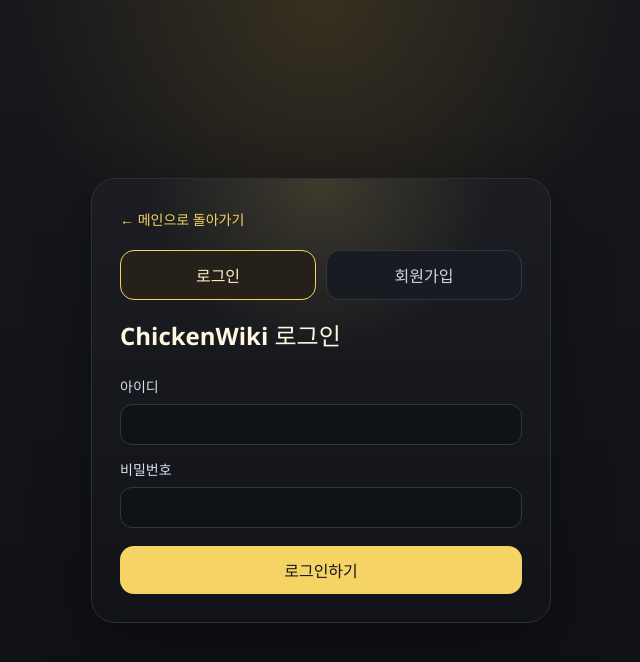
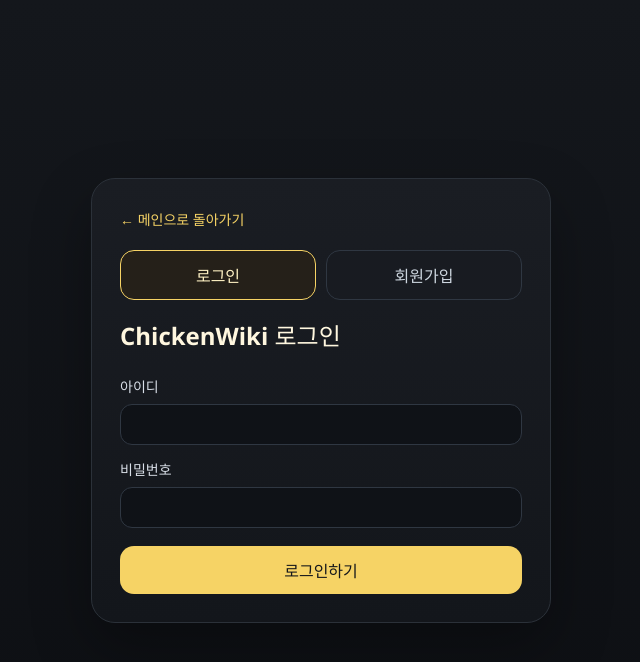
Before and after one commit to JinwooLeeDev/ChickenWiki, a React app in the folder frontend/: page /login in a window 1280 px wide. Shown: the top 662 px of the page, without its empty margins (319-959 px from the left). Built offline with nearby package versions, Linux system fonts and the light colour scheme; the HTML template or start-up script is replaced by a standard one.

Commit message:
feat : 브랜드별 ui 통일

```diff
--- a/frontend/src/components/BrandDetailPage.jsx
+++ b/frontend/src/components/BrandDetailPage.jsx
@@ -2,6 +2,55 @@ import React, { useEffect, useState } from "react";
 import { useParams, useNavigate } from "react-router-dom";
 import Header from "./Header";
 import { getBrand, getBrandMenus } from "../services/api";
+
+const pageStyles = {
+  pageBackdrop: {
+    minHeight: "100vh",
+    background: "linear-gradient(180deg, #14171c 0%, #0d0f13 100%)",
+  },
+  contentWrap: {
+    padding: 28,
+    maxWidth: 1100,
+    margin: "0 auto",
+  },
+  pageShell: {
+    marginTop: 24,
+    padding: "28px 24px 32px",
+    borderRadius: 24,
+    background: "linear-gradient(180deg, #181b21 0%, #111318 100%)",
+    border: "1px solid #252b33",
+    boxShadow: "0 24px 48px rgba(0, 0, 0, 0.2)",
+  },
+  hero: {
+    padding: "32px 28px",
+    borderRadius: 20,
+    background: "linear-gradient(180deg, #20242b 0%, #171a20 100%)",
+    border: "1px solid #303744",
+    boxShadow: "0 18px 36px rgba(0, 0, 0, 0.16)",
+  },
+  menuGrid: {
+    display: "flex",
+    gap: 16,
+    flexWrap: "wrap",
+    justifyContent: "center",
+    alignItems: "stretch",
+  },
+  menuCard: {
+    background: "linear-gradient(180deg, #1a1d23 0%, #13161b 100%)",
+    padding: 16,
+    borderRadius: 16,
+    width: 280,
+    minHeight: 360,
+    color: "white",
+    display: "flex",
+    flexDirection: "column",
+    gap: 8,
+    cursor: "pointer",
+    transition: "transform 0.2s, box-shadow 0.2s, border-color 0.2s",
+    border: "1px solid #2d333c",
+    boxShadow: "0 12px 28px rgba(0, 0, 0, 0.18)",
+  },
+};
 
 function formatPrice(value) {
   if (typeof value !== "number") {
@@ -35,29 +84,17 @@ export default function BrandDetailPage() {
   function MenuCard({ menu }) {
     return (
       <div
-        style={{
-          background: "linear-gradient(180deg, #1f1f1f 0%, #171717 100%)",
-          padding: 16,
-          borderRadius: 14,
-          width: 280,
-          minHeight: 360,
-          color: "white",
-          display: "flex",
-          flexDirection: "column",
-          gap: 8,
-          cursor: "pointer",
-          transition: "transform 0.2s, box-shadow 0.2s",
-          border: "1px solid #2a2a2a",
-          boxShadow: "0 10px 24px rgba(0, 0, 0, 0.18)",
-        }}
+        style={pageStyles.menuCard}
         onClick={() => navigate(`/menu/${menu.id}`)}
         onMouseEnter={(e) => {
           e.currentTarget.style.transform = "scale(1.05)";
           e.currentTarget.style.boxShadow = "0 18px 32px rgba(0, 0, 0, 0.28)";
+          e.currentTarget.style.borderColor = "#495363";
         }}
         onMouseLeave={(e) => {
           e.currentTarget.style.transform = "scale(1)";
-          e.currentTarget.style.boxShadow = "0 10px 24px rgba(0, 0, 0, 0.18)";
+          e.currentTarget.style.boxShadow = pageStyles.menuCard.boxShadow;
+          e.currentTarget.style.borderColor = "#2d333c";
         }}
       >
         <img
@@ -102,21 +139,32 @@ export default function BrandDetailPage() {
 
   if (!brand) {
     return (
-      <div style={{ padding: 28, maxWidth: 1100, margin: "0 auto" }}>
+      <div style={pageStyles.pageBackdrop}>
+        <div style={pageStyles.contentWrap}>
           <Header />
           <div style={{ textAlign: "center", marginTop: 48, color: "#9aa6b2" }}>
             {"\uB85C\uB529 \uC911..."}
+          </div>
         </div>
       </div>
     );
   }
 
   return (
-    <div style={{ padding: 28, maxWidth: 1100, margin: "0 auto" }}>
+    <div style={pageStyles.pageBackdrop}>
+      <div style={pageStyles.contentWrap}>
         <Header />
-      <section style={{ marginTop: 24 }}>
-        <h1 style={{ fontSize: "2em", marginBottom: 16 }}>{`${brand.name} \uBA54\uB274`}</h1>
-        <div style={{ display: "flex", gap: 16, flexWrap: "wrap", justifyContent: "center", alignItems: "stretch" }}>
+        <section style={pageStyles.pageShell}>
+          <div style={pageStyles.hero}>
+            <div style={{ color: "#c8d0da", fontSize: 13, fontWeight: 700, marginBottom: 10 }}>
+              {"\uBE0C\uB79C\uB4DC \uC0C1\uC138"}
+            </div>
+            <h1 style={{ fontSize: "2em", marginTop: 0, marginBottom: 10 }}>{`${brand.name} \uBA54\uB274`}</h1>
+            <p style={{ marginTop: 0, marginBottom: 24, color: "#9aa6b2", lineHeight: 1.6 }}>
+              {"\uBE0C\uB79C\uB4DC\uB97C \uBC14\uAFD4\uB3C4 \uD398\uC774\uC9C0 \uBC30\uACBD \uD1A4\uC740 \uAC19\uAC8C \uC720\uC9C0\uB418\uB3C4\uB85D \uC815\uB9AC\uD55C \uBA54\uB274 \uBAA9\uB85D\uC785\uB2C8\uB2E4."}
+            </p>
+          </div>
+          <div style={{ ...pageStyles.menuGrid, marginTop: 24 }}>
             {menus.length === 0 ? (
               <div style={{ color: "#9aa6b2" }}>{"\uBA54\uB274\uAC00 \uC5C6\uC2B5\uB2C8\uB2E4."}</div>
             ) : (
@@ -125,5 +173,6 @@ export default function BrandDetailPage() {
           </div>
         </section>
       </div>
+    </div>
   );
 }
--- a/frontend/src/components/LoginPage.jsx
+++ b/frontend/src/components/LoginPage.jsx
@@ -1,6 +1,13 @@
 import React, { useState } from "react";
 import { Link, useNavigate } from "react-router-dom";
 import { login, signup } from "../services/api";
+
+const pageStyles = {
+  pageBackdrop: {
+    minHeight: "100vh",
+    background: "linear-gradient(180deg, #14171c 0%, #0d0f13 100%)",
+  },
+};
 
 export default function LoginPage() {
   const navigate = useNavigate();
@@ -68,6 +75,7 @@ export default function LoginPage() {
   return (
     <div
       style={{
+        ...pageStyles.pageBackdrop,
         minHeight: "100vh",
         display: "flex",
         alignItems: "center",
@@ -81,9 +89,8 @@ export default function LoginPage() {
           maxWidth: 460,
           padding: 28,
           borderRadius: 24,
-          background:
-            "radial-gradient(circle at top, rgba(246, 211, 101, 0.16), transparent 35%), linear-gradient(180deg, #1b1d22 0%, #111318 100%)",
-          border: "1px solid #2b2f36",
+          background: "linear-gradient(180deg, #1a1d23 0%, #13161b 100%)",
+          border: "1px solid #2b3139",
           boxShadow: "0 24px 60px rgba(0, 0, 0, 0.3)",
         }}
       >
--- a/frontend/src/components/MainPage.jsx
+++ b/frontend/src/components/MainPage.jsx
@@ -1,6 +1,18 @@
 import React, { useEffect, useState } from "react";
 import Header from "./Header";
 import { getBrands } from "../services/api";
+
+const pageStyles = {
+  pageBackdrop: {
+    minHeight: "100vh",
+    background: "linear-gradient(180deg, #14171c 0%, #0d0f13 100%)",
+  },
+  contentWrap: {
+    padding: 28,
+    maxWidth: 1100,
+    margin: "0 auto",
+  },
+};
 
 export default function MainPage() {
   const [brands, setBrands] = useState(null);
@@ -36,7 +48,8 @@ export default function MainPage() {
   };
 
   return (
-    <div style={{ padding: 28, maxWidth: 1100, margin: "0 auto" }}>
+    <div style={pageStyles.pageBackdrop}>
+      <div style={pageStyles.contentWrap}>
         <Header />
 
         <section
@@ -45,8 +58,8 @@ export default function MainPage() {
             textAlign: "center",
             padding: "36px 28px",
             borderRadius: 18,
-          background: "radial-gradient(circle at top, rgba(255,215,0,0.12), rgba(255,215,0,0) 45%), #151515",
-          border: "1px solid #272727",
+            background: "linear-gradient(180deg, #1a1d23 0%, #13161b 100%)",
+            border: "1px solid #2b3139",
           }}
         >
         <h2 style={{ fontSize: "2.2em", marginBottom: 10, lineHeight: 1.2 }}>
@@ -69,8 +82,8 @@ export default function MainPage() {
             flexWrap: "wrap",
             padding: 18,
             borderRadius: 16,
-          background: "#161616",
-          border: "1px solid #252525",
+            background: "#171a20",
+            border: "1px solid #2a2f38",
           }}
         >
         <input
@@ -114,8 +127,8 @@ export default function MainPage() {
               marginTop: 20,
               padding: 18,
               borderRadius: 16,
-            background: "#141414",
-            border: "1px solid #252525",
+              background: "#151920",
+              border: "1px solid #2a2f38",
             }}
           >
           <div style={{ color: "#9aa6b2", marginBottom: 8 }}>
@@ -132,10 +145,10 @@ export default function MainPage() {
         <section
           style={{
             marginTop: 36,
-          background: "#1a1a1a",
+            background: "#181c22",
             padding: 24,
             borderRadius: 16,
-          border: "1px solid #292929",
+            border: "1px solid #2b3139",
           }}
         >
         <h3>{"\uC11C\uBE44\uC2A4 \uD2B9\uC9D5"}</h3>
@@ -151,5 +164,6 @@ export default function MainPage() {
           <div>{`Copyright ${new Date().getFullYear()} ChickenWiki. All rights reserved.`}</div>
         </footer>
       </div>
+    </div>
   );
 }
--- a/frontend/src/components/MenuReviewPage.jsx
+++ b/frontend/src/components/MenuReviewPage.jsx
@@ -8,6 +8,18 @@ import {
   getMenuReviews,
   updateMenuReview,
 } from "../services/api";
+
+const pageStyles = {
+  pageBackdrop: {
+    minHeight: "100vh",
+    background: "linear-gradient(180deg, #14171c 0%, #0d0f13 100%)",
+  },
+  contentWrap: {
+    padding: 28,
+    maxWidth: 1100,
+    margin: "0 auto",
+  },
+};
 
 function formatDate(value) {
   if (!value) return "";
@@ -498,24 +510,29 @@ export default function MenuReviewPage() {
 
   if (loading) {
     return (
-      <div style={{ padding: 28, maxWidth: 1100, margin: "0 auto", color: "white" }}>
+      <div style={pageStyles.pageBackdrop}>
+        <div style={{ ...pageStyles.contentWrap, color: "white" }}>
           <Header />
           <p>{"\uBA54\uB274 \uC815\uBCF4\uB97C \uBD88\uB7EC\uC624\uB294 \uC911\uC785\uB2C8\uB2E4..."}</p>
+        </div>
       </div>
     );
   }
 
   if (!menu || error === "menu-not-found") {
     return (
-      <div style={{ padding: 28, maxWidth: 1100, margin: "0 auto", color: "white" }}>
+      <div style={pageStyles.pageBackdrop}>
+        <div style={{ ...pageStyles.contentWrap, color: "white" }}>
           <Header />
           <p>{"\uBA54\uB274\uB97C \uCC3E\uC744 \uC218 \uC5C6\uC2B5\uB2C8\uB2E4."}</p>
+        </div>
       </div>
     );
   }
 
   return (
-    <div style={{ padding: 28, maxWidth: 1100, margin: "0 auto" }}>
+    <div style={pageStyles.pageBackdrop}>
+      <div style={pageStyles.contentWrap}>
         <Header />
 
         <section style={{ marginTop: 24 }}>
@@ -594,5 +611,6 @@ export default function MenuReviewPage() {
         </div>
         </section>
       </div>
+    </div>
   );
 }
--- a/frontend/src/components/MyPage.jsx
+++ b/frontend/src/components/MyPage.jsx
@@ -2,6 +2,18 @@ import React, { useEffect, useState } from "react";
 import { Link, Navigate } from "react-router-dom";
 import Header from "./Header";
 import { getMyPage } from "../services/api";
+
+const pageStyles = {
+  pageBackdrop: {
+    minHeight: "100vh",
+    background: "linear-gradient(180deg, #14171c 0%, #0d0f13 100%)",
+  },
+  contentWrap: {
+    padding: 28,
+    maxWidth: 1100,
+    margin: "0 auto",
+  },
+};
 
 function readStoredUser() {
   try {
@@ -91,7 +103,8 @@ export default function MyPage() {
   }
 
   return (
-    <div style={{ padding: 28, maxWidth: 1100, margin: "0 auto" }}>
+    <div style={pageStyles.pageBackdrop}>
+      <div style={pageStyles.contentWrap}>
         <Header />
 
         <section
@@ -142,9 +155,8 @@ export default function MyPage() {
           style={{
             padding: 24,
             borderRadius: 20,
-            background:
-              "radial-gradient(circle at top right, rgba(246, 211, 101, 0.14), transparent 35%), linear-gradient(180deg, #1c1d16 0%, #12130f 100%)",
-            border: "1px solid #34301f",
+            background: "linear-gradient(180deg, #1d2026 0%, #13161b 100%)",
+            border: "1px solid #2b313a",
           }}
         >
           <div style={{ color: "#fff2c4", fontWeight: 700, marginBottom: 12 }}>리뷰 활동 요약</div>
@@ -285,5 +297,6 @@ export default function MyPage() {
         )}
         </section>
       </div>
+    </div>
   );
 }
--- a/frontend/src/index.css
+++ b/frontend/src/index.css
@@ -4,9 +4,7 @@
   font-weight: 400;
   color-scheme: dark;
   color: #f5f7fa;
-  background:
-    radial-gradient(circle at top, rgba(255, 196, 61, 0.14), transparent 30%),
-    linear-gradient(180deg, #17181c 0%, #0f1013 100%);
+  background: linear-gradient(180deg, #14171c 0%, #0d0f13 100%);
 
   font-synthesis: none;
   text-rendering: optimizeLegibility;
@@ -19,7 +17,7 @@
 }
 
 html {
-  background: #0f1013;
+  background: #0d0f13;
 }
 
 a {
```
Also changed, not shown: frontend/src/components/BrandsPage.jsx (+18 -4 lines). Lines whose indentation alone changed are shown as unchanged.
